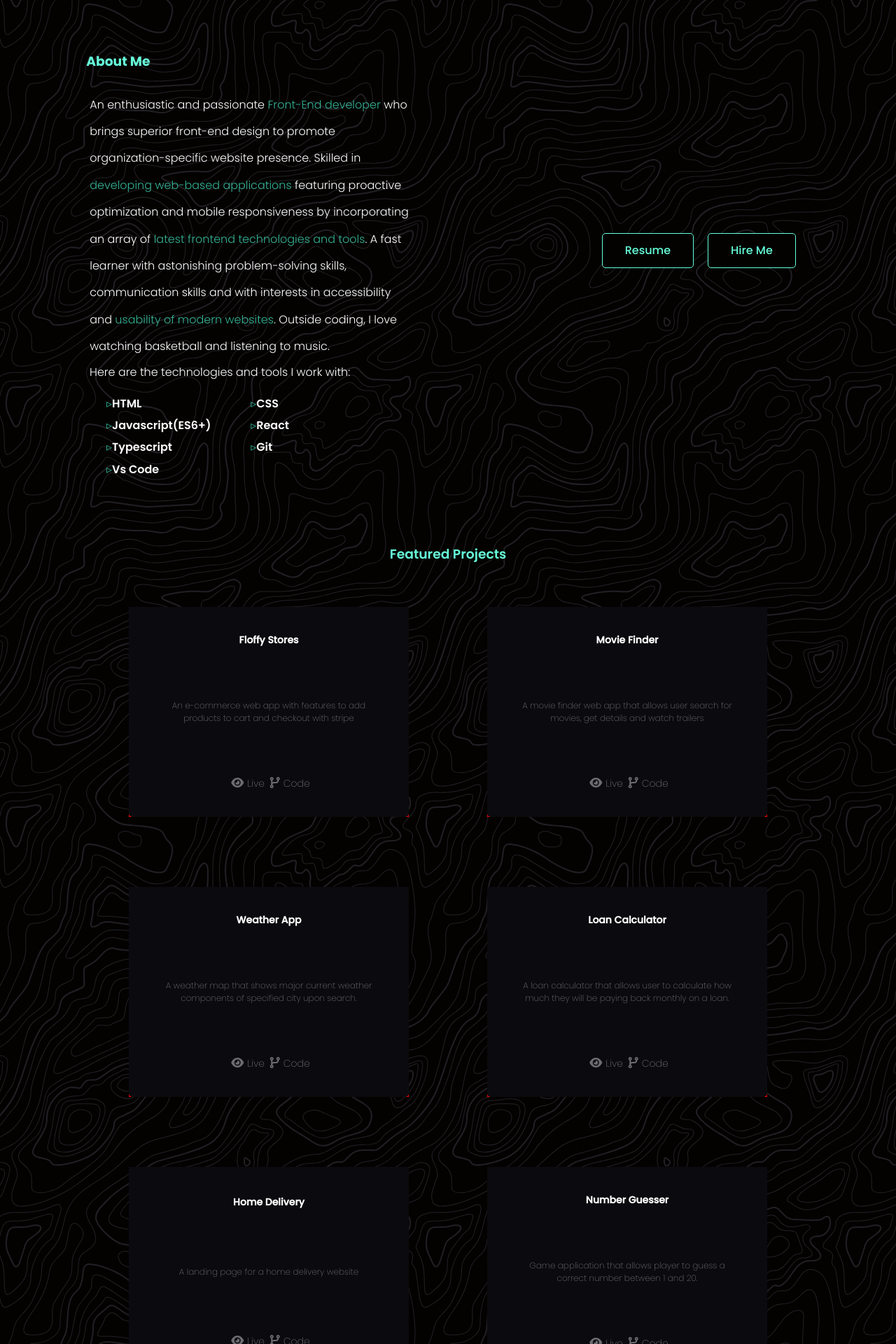
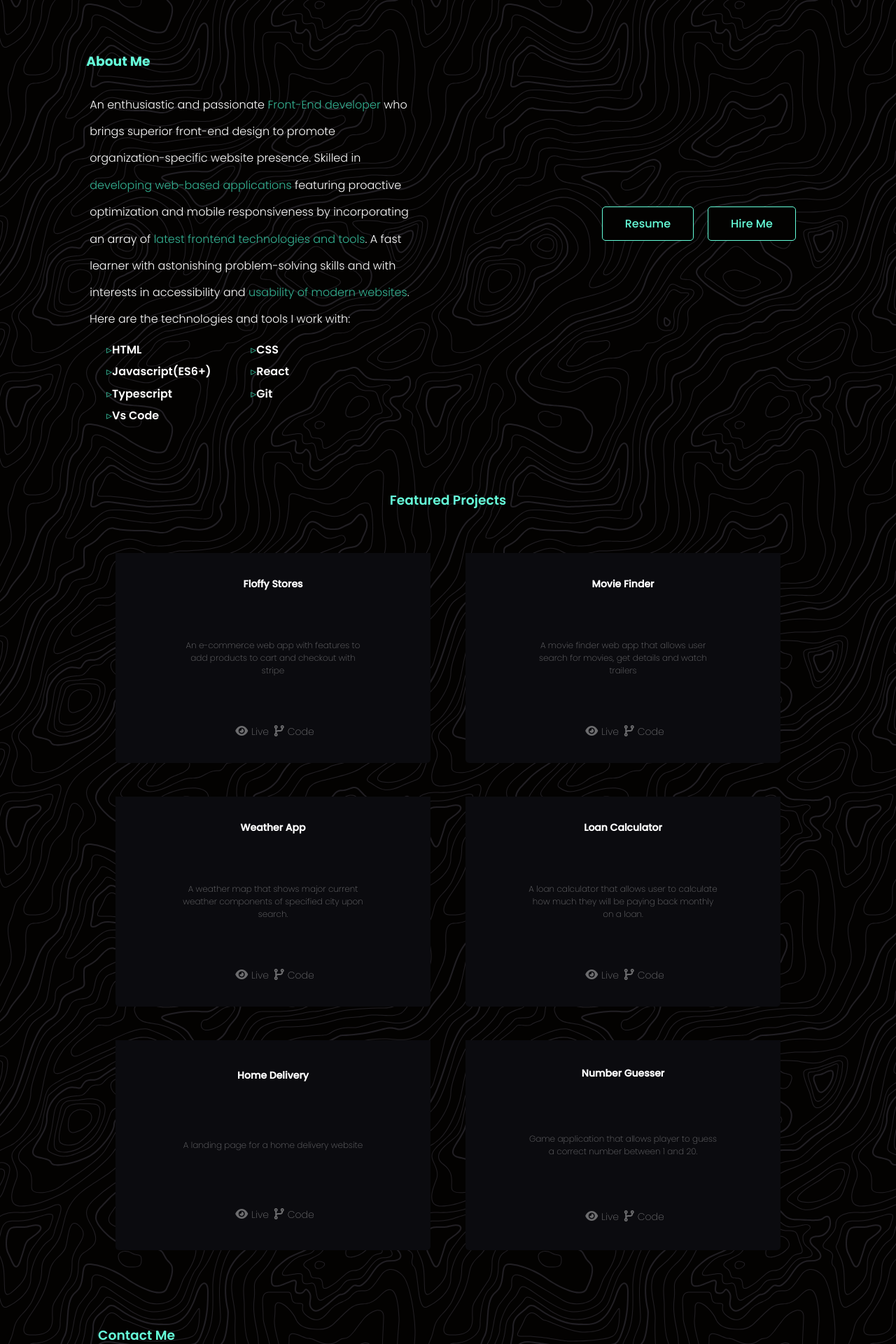
Before and after one commit to olaiide/portfolio, a React (Create React App) app: page / in a window 1280 px wide. Shown: the part 500-2420 px from the top of the page at 70% size. Built offline with nearby package versions, Linux system fonts and the light colour scheme.

Commit message:
small change

```diff
--- a/src/components/About/About.js
+++ b/src/components/About/About.js
@@ -32,10 +32,8 @@
               <span className='span'>
                 latest frontend technologies and tools
               </span>
-              . A fast learner with astonishing problem-solving skills,
-              communication skills and with interests in accessibility and
+              . A fast learner with astonishing problem-solving skills and with interests in accessibility and
               <span className='span'> usability of modern websites</span>.
-              Outside coding, I love watching basketball and listening to music.{" "}
             </p>
             <div className='my-skills'>
               <p>Here are the technologies and tools I work with:</p>
--- a/src/components/Projects/Projects.css
+++ b/src/components/Projects/Projects.css
@@ -10,19 +10,19 @@
   margin-bottom: 4rem;
 }
 .project-data {
-  border-radius: 5px;
   display: grid;
-  grid-template-columns: repeat(2, 0.4fr);
-  row-gap: 100px;
-  column-gap: 0px;
+  grid-template-columns: repeat(auto-fit, minmax(500px, 0.1fr));
+  row-gap: 48px;
   justify-content: center;
 
 }
 .project-wrapper {
-  width: 400px;
+  width: 90%;
   margin : 0 auto;
-  background-color: red;
-
+}
+.project-wrapper:hover{
+  /* width : 460px;
+  transition: all 0.4s; */
 }
 .img-wrapper {
   background: rgb(11, 11, 15);
@@ -58,7 +58,7 @@
 .project-description {
   font-size: 12px;
   opacity: 0.4;
-  width : 300px;
+  width : 60%;
   margin: 0 auto;
   font-family: "Poppins-Extralight";
 }
@@ -98,7 +98,12 @@
 .live, .code:hover {
  opacity: 1;
 }
-@media screen and (max-width: 960px) {
+@media  screen and (max-width : 960px) {
+  .project-wrapper{
+
+  }
+}
+/* @media screen and (max-width: 960px) {
   .project-data {
     grid-template-columns: repeat(1, 0.3fr);
     row-gap: 50px;
@@ -121,8 +126,8 @@
   .live {
     font-size: var(--fs-sm);
   }
-}
-
+} */
+/*
 @media screen and (min-width: 900px) and (max-width: 1200px) {
   .project-data {
     grid-template-columns: repeat(2, 0.2fr);
@@ -131,9 +136,9 @@
   .project-wrapper {
     width: 400px;
   }
-}
+} */
 
-@media screen and (min-width: 880px) and (max-width: 1050px) {
+/* @media screen and (min-width: 880px) and (max-width: 1050px) {
   .project-data {
     grid-template-columns: repeat(2, 0.2fr);
     column-gap: 60px;
@@ -155,4 +160,4 @@
   .project-wrapper {
     width: 500px;
   }
-}
+} */
```
